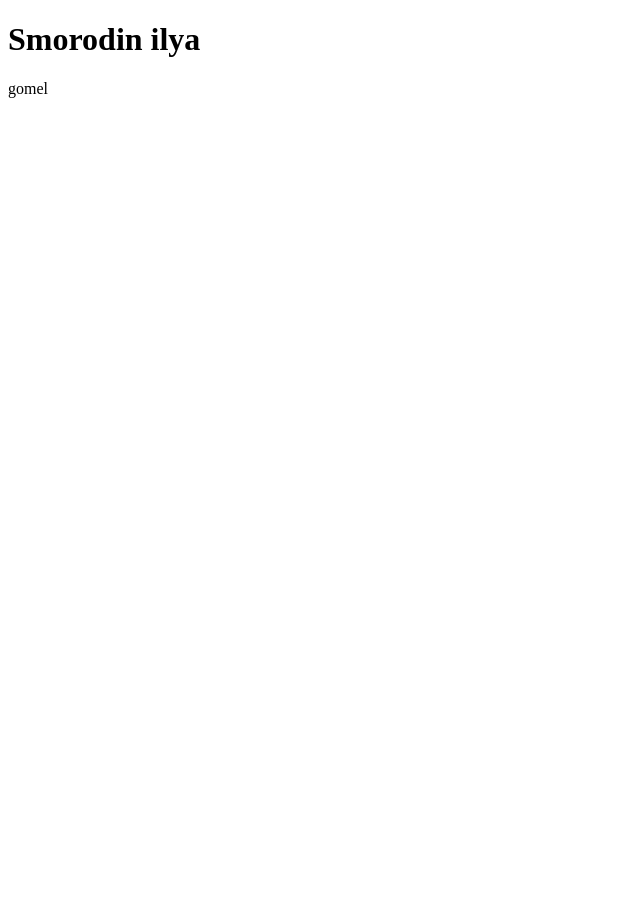
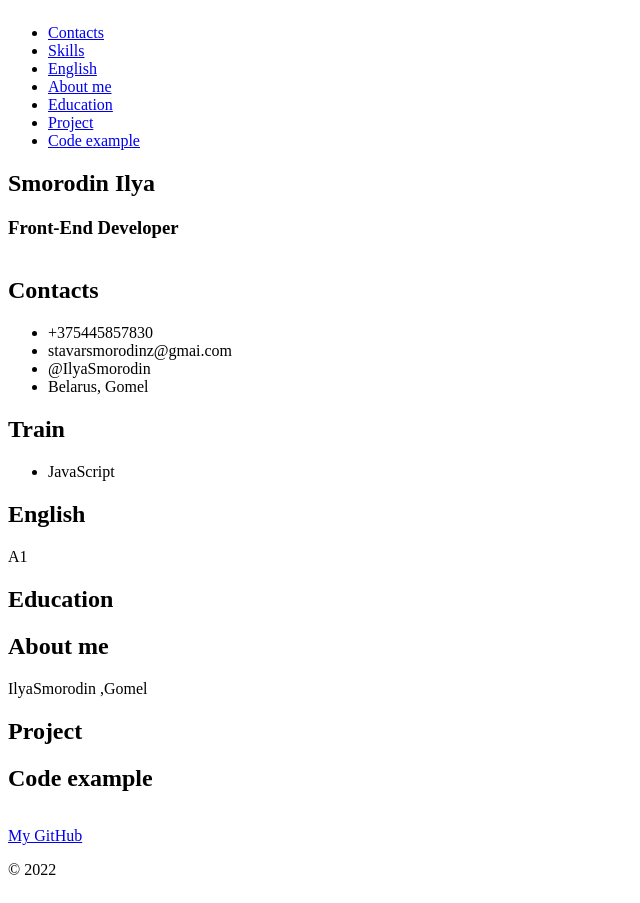
Before and after one commit to IlyaSmorodin/rsschool-cv, a plain HTML site: page index.html in a window 1280 px wide. Shown: the whole page, without its empty margins (0-640 px from the left). Before the commit the page ends 800 px from the top, so only its background shows below. Drawn offline with Linux system fonts and the light colour scheme.

Commit message:
update commit jesus

```diff
--- a/index.html
+++ b/index.html
@@ -1,13 +1,108 @@
 <!DOCTYPE html>
 <html lang="en">
 <head>
-    <meta charset="UTF-8">
-    <meta http-equiv="X-UA-Compatible" content="IE=edge">
-    <meta name="viewport" content="width=device-width, initial-scale=1.0">
-    <title>Document</title>
+<meta charset="UTF-8">
+<meta http-equiv="X-UA-Compatible" content="IE=edge">
+<meta name="viewport" content="width=device-width, initial-scale=1.0">
+<link rel="stylesheet" href="style.css">
+<title>IlyaSmorodin</title>
 </head>
 <body>
-    <h1>Smorodin ilya</h1>
-    <p>gomel</p>
+<header>
+<div class="container">
+<nav>
+    <ul class = "nav_header">
+        <li><a href="#Contacts">Contacts</a></li>
+        <li><a href="#Skills">Skills</a></li>
+        <li><a href="#English">English</a></li>
+        <li><a href="#About">About me</a></li>
+        <li><a href="#Education">Education</a></li>
+        <li><a href="#project">Project</a></li>
+        <li><a href="#Code">Code example</a></li>
+    </ul>
+</nav>
+<div class="header_content">
+    <div class = 'header_title'>
+<h2>Smorodin Ilya</h2>
+<h3>Front-End Developer</h3>
+</div>
+</div>
+</div>
+</header>
+<main>
+<div class="container">
+<div class = 'inner_main'>
+    <aside class="left_side">
+    <section>
+        <div class="line">
+            <h2 id="Contacts">Contacts</h2>
+        </div>
+        <ul>
+            <li>+375445857830</li>
+            <li>stavarsmorodinz@gmai.com</li>
+            <li>@IlyaSmorodin</li>
+            <li>Belarus, Gomel</li>
+        </ul>
+    </section>
+    <section>
+        <div class="skill line">
+            <h2 id="Train">Train</h2>
+        </div>
+        <ul>
+            <li>JavaScript</li>
+        </ul>
+    </section>
+    <section>
+        <div class="eng line">
+            <h2 id="English">English</h2>
+        </div>
+        <div class="A1">
+            <p>A1</p>
+        </div>
+    </section>
+</aside>
+<div class="txt">
+    <section>
+        <div class="line">
+            <h2 id="Education">Education</h2>
+        </div>
+    </section>
+    <section>
+
+        <div class="line">
+            <h2 id="About">About me</h2>
+        </div>
+        <div class="aboutme ff">
+            <p>IlyaSmorodin ,Gomel</p>
+        </div>
+    </section>
+    <section>
+        <div class="line">
+            <h2 id="project">Project</h2>
+        </div>
+    </section>
+    <section>
+        <div class="line">
+            <h2 id="Code">Code example</h2>
+        </div>
+        </pre>
+        </div>
+    </section>
+</div>
+</div>
+</div>
+</main>
+<footer>
+
+<div class="container 123">
+<div class="github">
+<a class="my_github" href="https://github.com/IlyaSmorodin" target="_blank">
+    <p>My GitHub</p>
+</a>
+<p>© 2022</p>
+</a>
+</div>
+</div>
+</footer>
 </body>
 </html>
--- a/style.css
+++ b/style.css
@@ -0,0 +1,69 @@
+body {
+    display: flex;
+    flex-direction: column;
+    justify-content: space-between;
+  }
+
+  * {
+    box-sizing: border-box;
+  }
+  .container {
+    max-width: 1440px;
+    margin: 0 auto;
+  }
+  .nav-list {
+    display: flex;
+    justify-content: flex-end;
+    align-items: center;
+  }
+  html {
+    scroll-behavior: smooth;
+  }
+  .nav-list {
+    list-style: none;
+  }
+  .nav-link {
+    padding: 0 20px;
+    line-height: 50px;
+  }
+  .nav-link {
+    transition: .3s;
+  }
+  .section-item a {
+    color: #00ad17;
+    text-decoration: none;
+    transition: color 0.5s;
+  }
+  .section-item a:hover {
+    color: #c50000;
+  }
+  .main-container {
+    display: flex;
+    flex-wrap: wrap;
+  }
+
+  .section {
+    width: 50%;
+  }
+  .section-title {
+    font-size: 20px;
+    font-weight: 400;
+    text-transform: uppercase;
+    letter-spacing: 5px;
+    color: #00c71b;
+  }
+  .section-item {
+    position: relative;
+    padding-left: 30px;
+  }
+
+  .section-item::before {
+    content: "";
+    position: absolute;
+    top: 8px;
+    left: 0px;
+    width: 10px;
+    height: 10px;
+    border: 1px solid #829985;
+    border-radius: 50%;
+  }
```
